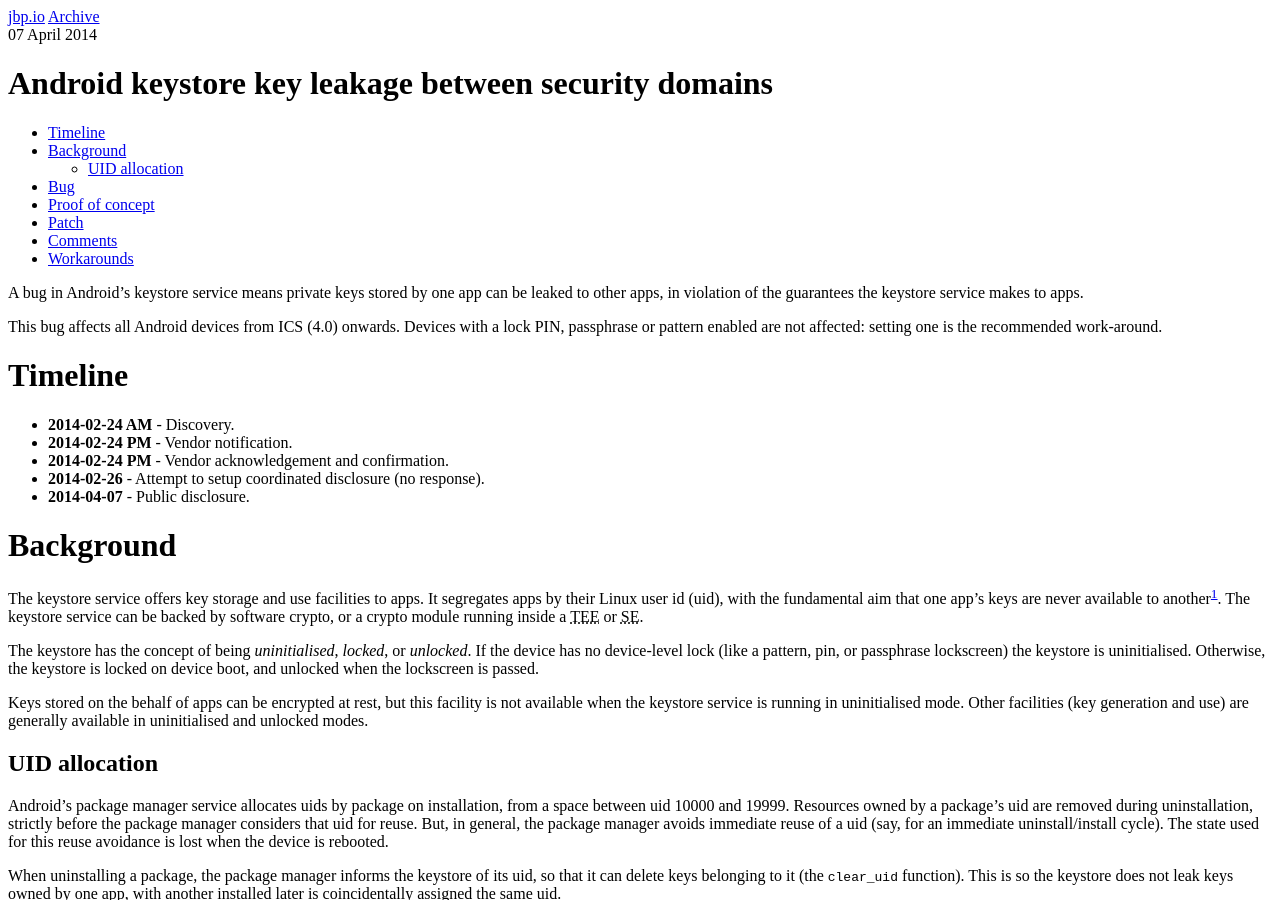
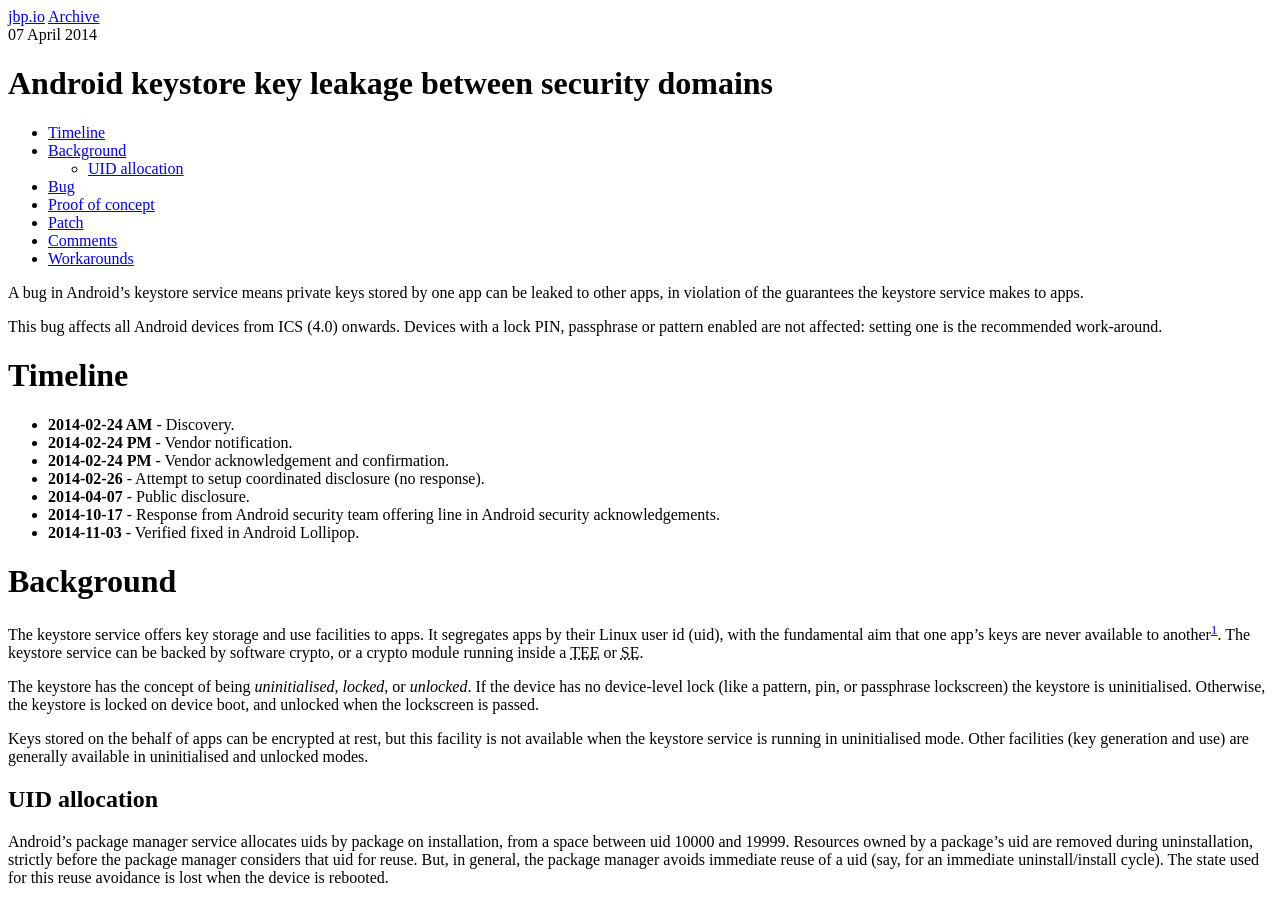
Before and after one commit to ctz/ctz.github.com, a Jekyll site: the page built from _posts/2014-04-07-android-keystore-leak.md, in a window 1280 px wide and 900 px high. Built offline with Jekyll 4.4.1, drawn with Linux system fonts in a browser that asks for light colours.

Commit message:
update timeline

```diff
--- a/_posts/2014-04-07-android-keystore-leak.md
+++ b/_posts/2014-04-07-android-keystore-leak.md
@@ -25,6 +25,8 @@
  *   **2014-02-24 PM** - Vendor acknowledgement and confirmation.
  *   **2014-02-26** - Attempt to setup coordinated disclosure (no response).
  *   **2014-04-07** - Public disclosure.
+ *   **2014-10-17** - Response from Android security team offering line in Android security acknowledgements.
+ *   **2014-11-03** - Verified fixed in Android Lollipop.
 
 # Background
 
```
